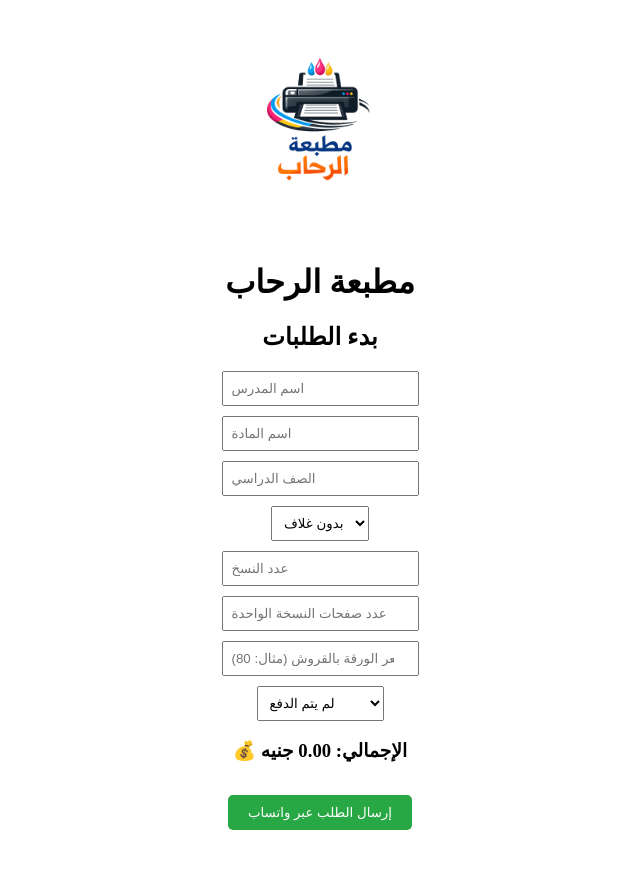
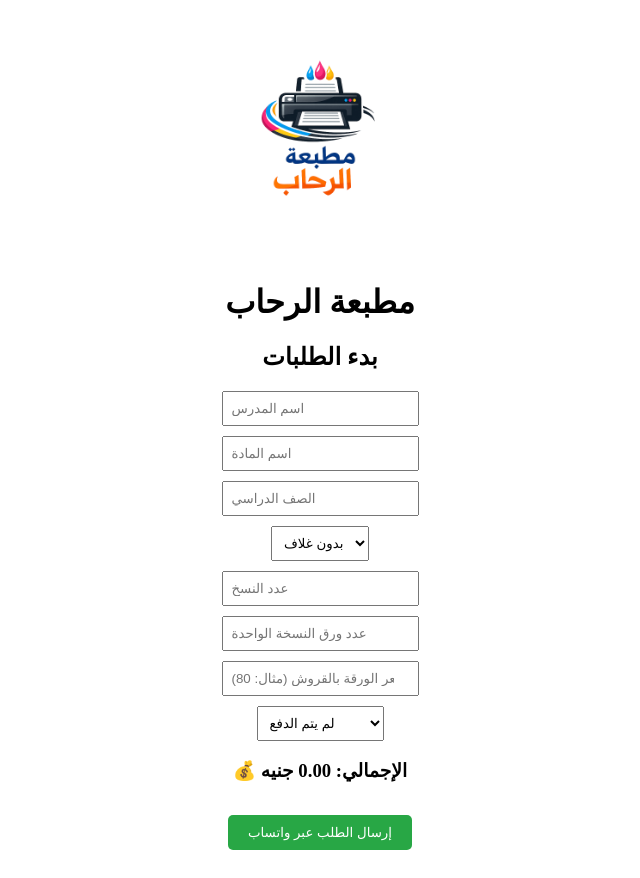
Before and after one commit to hazemkego-spec/print-shop-manager, a Next.js app: page / in a window 1280 px wide. Shown: the whole page, without its empty margins (320-960 px from the left). Built offline with nearby package versions, Linux system fonts and the light colour scheme.

Commit message:
Update index.js

```diff
--- a/pages/index.js
+++ b/pages/index.js
@@ -6,7 +6,7 @@
   const [grade, setGrade] = useState(""); // الصف الدراسي
   const [cover, setCover] = useState("بدون غلاف"); // غلاف / بدون غلاف
   const [copies, setCopies] = useState("");
-  const [pagesPerCopy, setPagesPerCopy] = useState("");
+  const [pagesPerCopy, setPagesPerCopy] = useState(""); // عدد ورق النسخة الواحدة
   const [pricePiastres, setPricePiastres] = useState(""); // السعر بالقروش فقط
   const [paidStatus, setPaidStatus] = useState("لم يتم الدفع");
   const [paidAmount, setPaidAmount] = useState("");
@@ -28,7 +28,7 @@
 🏫 الصف الدراسي: ${grade}
 📦 الغلاف: ${cover}
 📄 عدد النسخ: ${copies}
-📑 عدد صفحات النسخة: ${pagesPerCopy}
+📑 عدد ورق النسخة الواحدة: ${pagesPerCopy}
 💵 سعر الورقة: ${pricePiastres} قرش
 💰 الإجمالي: ${total} جنيه
 📌 حالة الدفع: ${paidStatus}
@@ -44,7 +44,7 @@
   return (
     <div style={{ padding: "20px", textAlign: "center" }}>
       {/* اللوجو */}
-      <img src="/logo.png" alt="شعار مطبعة الرحاب" style={{ width: "200px", marginBottom: "10px" }} />
+      <img src="/logo.png" alt="شعار مطبعة الرحاب" style={{ width: "220px", marginBottom: "10px" }} />
       <h1>مطبعة الرحاب</h1>
 
       <h2>بدء الطلبات</h2>
@@ -89,7 +89,7 @@
       />
       <input
         type="number"
-        placeholder="عدد صفحات النسخة الواحدة"
+        placeholder="عدد ورق النسخة الواحدة"
         value={pagesPerCopy}
         onChange={(e) => setPagesPerCopy(e.target.value)}
         style={{ display: "block", margin: "10px auto", padding: "8px" }}
```
